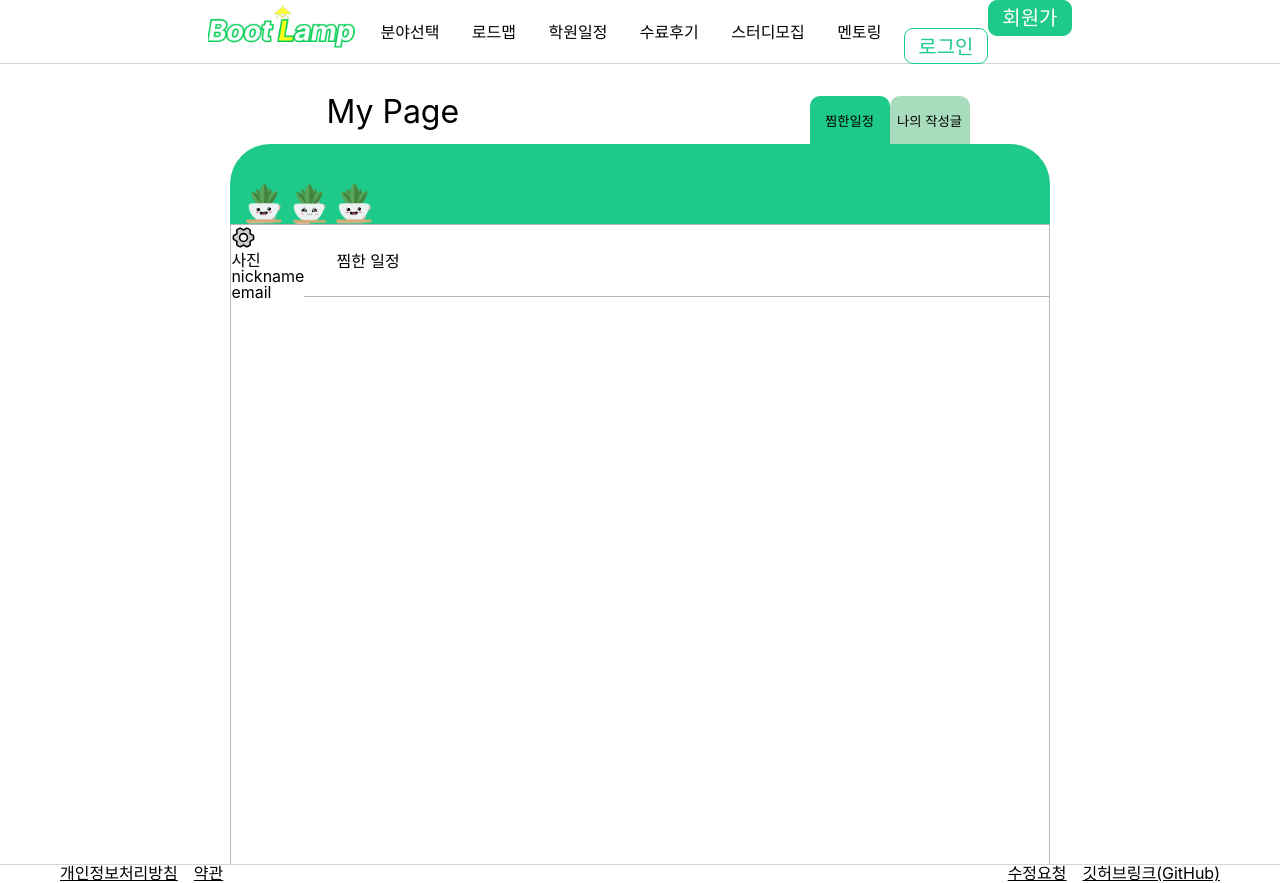
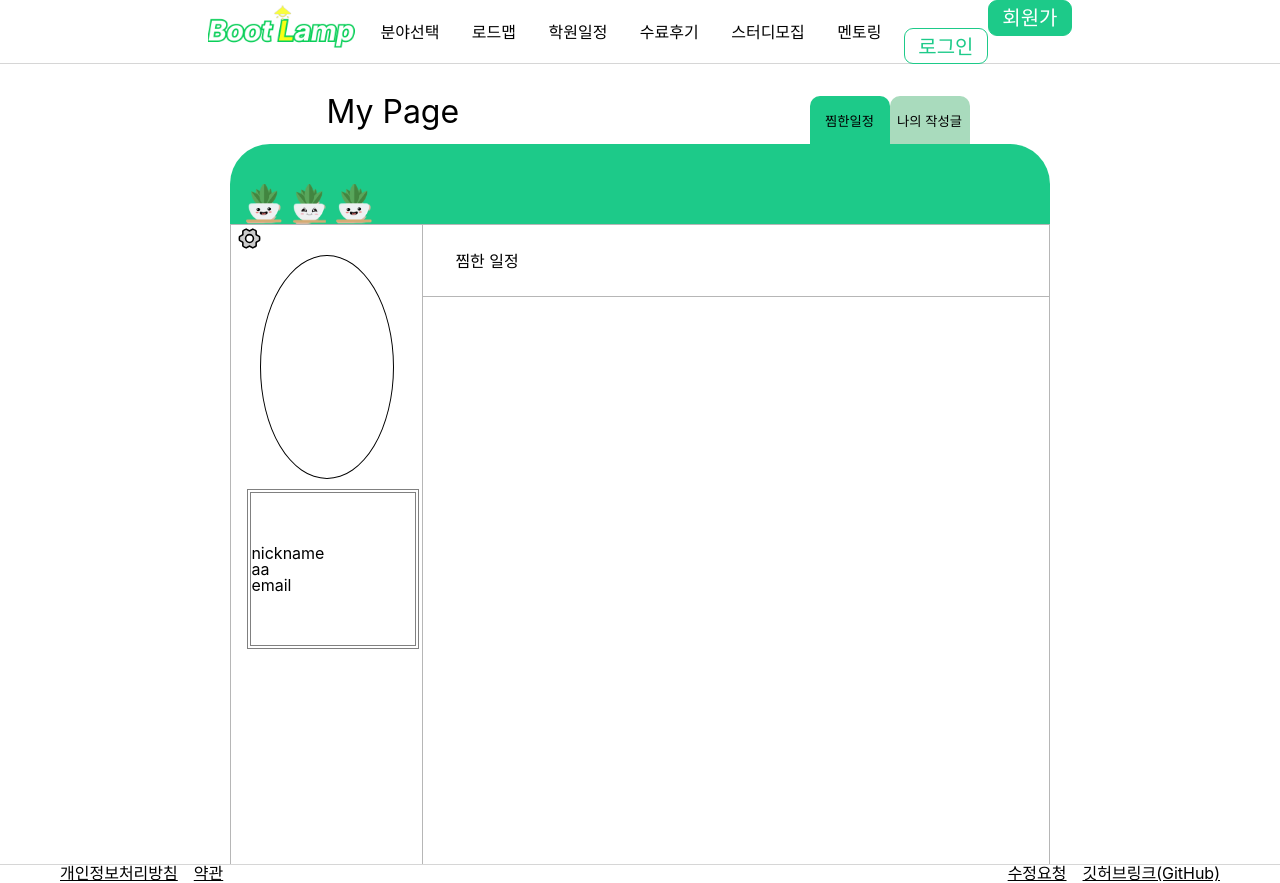
Before and after one commit to codestates-seb/seb40_main_027, a React (Create React App) app in the folder client/: page /users/me in a window 1280 px wide. Built offline with nearby package versions, Linux system fonts and the light colour scheme.

Commit message:
docs:컴포넌트 추가

```diff
--- a/client/src/pages/MyPage.tsx
+++ b/client/src/pages/MyPage.tsx
@@ -6,6 +6,7 @@ import MyPageList from '../components/MyPageContent/MyPageList';
 import { Icon } from '@iconify/react';
 import * as S from './MyPage.style';
 import SideBar from '../components/SideBar/SideBar';
+import UserProfile from '../components/MyPageContent/UserProfile';
 
 const MyPage = () => {
   const [currentTab, setCurrentTab] = useState<number>(0);
@@ -48,7 +49,8 @@ const MyPage = () => {
         </div>
         <div className="my-page-body">
           <div className="profile">
-            <div className="user-profile">
+            <UserProfile />
+            {/* <div className="user-profile">
               <div className="icon-gear">
                 <Icon icon="ph:gear-six-duotone" width="25" height="25" />
               </div>
@@ -57,7 +59,7 @@ const MyPage = () => {
                 <div className="user-nickname">nickname</div>
                 <div className="user-nickname">email</div>
               </div>
-            </div>
+            </div> */}
           </div>
           <div>
             <div className="tab-content-mobile">
```
